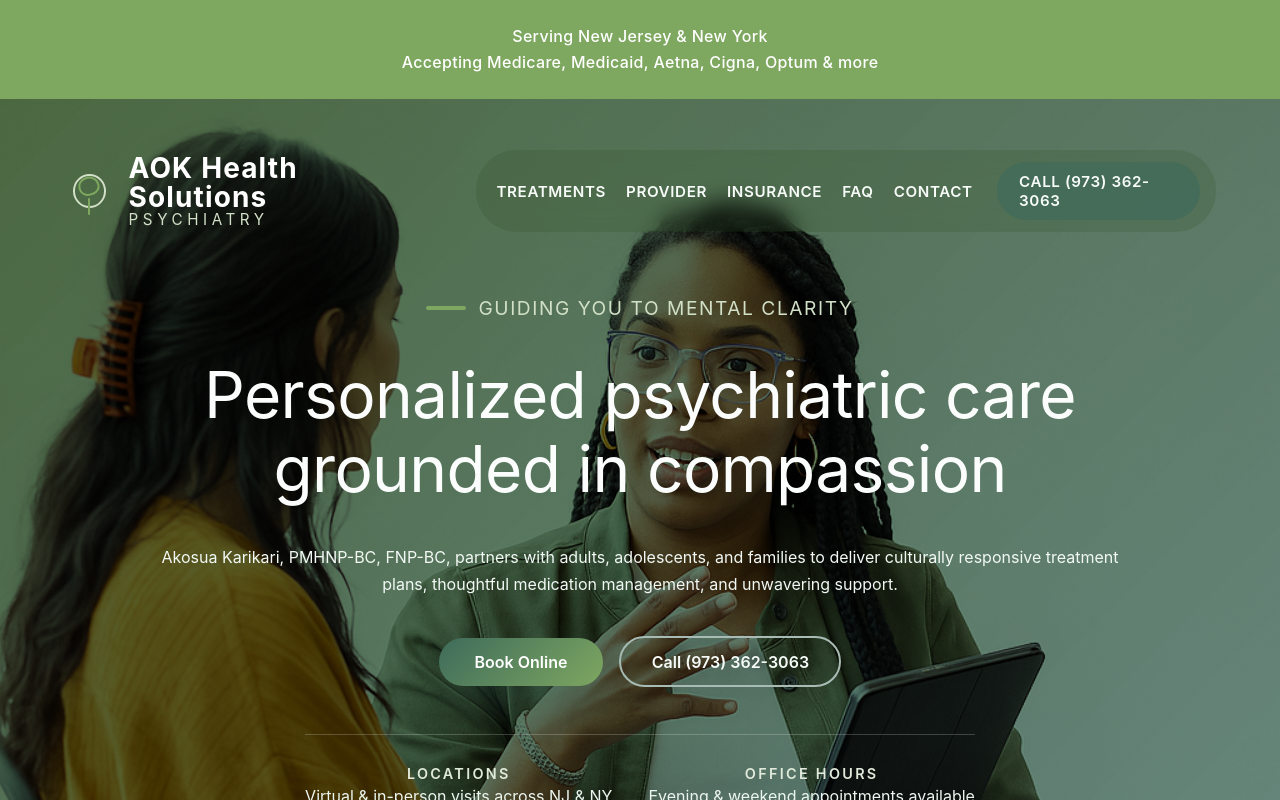
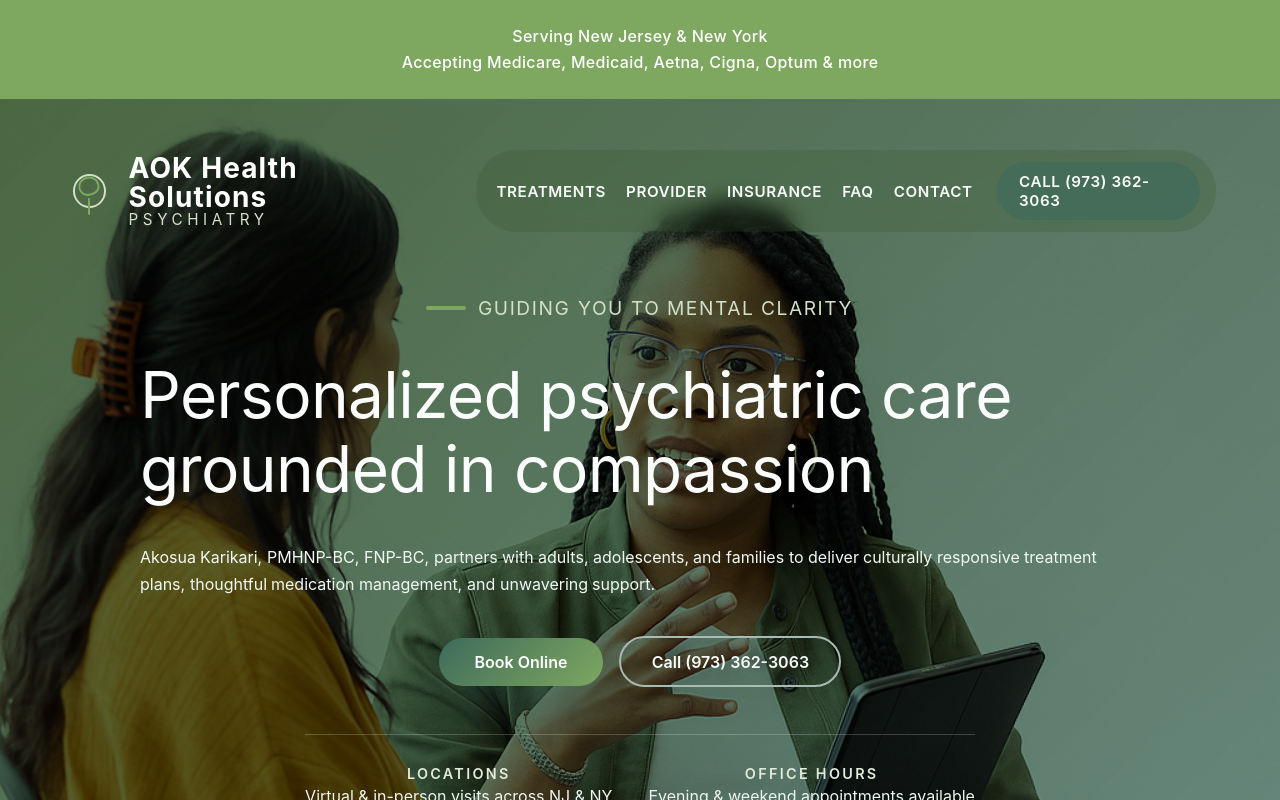
Before and after one commit to SalAkBuK/psych-websites, a Next.js app in the folder website-3/: page / in a window 1280 px wide. Shown: the top 800 px of the page. Built offline with nearby package versions, Linux system fonts and the light colour scheme.

Commit message:
feat(website-3): Add scroll-triggered card animations with AnimatedContent and GSAP

```diff
--- a/website-3/package.json
+++ b/website-3/package.json
@@ -15,6 +15,7 @@
   "dependencies": {
     "@gsap/react": "^2.1.2",
     "gsap": "^3.13.0",
+    "motion": "^12.23.24",
     "next": "^15.5.4",
     "react": "^19.2.0",
     "react-dom": "^19.2.0"
--- a/website-3/src/app/page.tsx
+++ b/website-3/src/app/page.tsx
@@ -1,5 +1,6 @@
 import Link from 'next/link'
 import Image from 'next/image'
+import BlurText from '@/components/BlurText/BlurText'
 import styles from './page.module.css'
 
 const navigationLinks = [
@@ -167,13 +168,31 @@
             <div className={styles.heroCopy} id="home">
               <span className={styles.heroEyebrow}>
                 <span className={styles.heroEyebrowAccent} aria-hidden="true" />
-                Guiding You to Mental Clarity
+                <BlurText
+                  text="Guiding You to Mental Clarity"
+                  delay={30}
+                  animateBy="words"
+                  direction="top"
+                  as="span"
+                />
               </span>
-              <h1>Personalized psychiatric care grounded in compassion</h1>
+              <h1>
+                <BlurText
+                  text="Personalized psychiatric care grounded in compassion"
+                  delay={50}
+                  animateBy="words"
+                  direction="top"
+                  as="span"
+                />
+              </h1>
               <p>
-                Akosua Karikari, PMHNP-BC, FNP-BC, partners with adults, adolescents, and families
-                to deliver culturally responsive treatment plans, thoughtful medication management,
-                and unwavering support.
+                <BlurText
+                  text="Akosua Karikari, PMHNP-BC, FNP-BC, partners with adults, adolescents, and families to deliver culturally responsive treatment plans, thoughtful medication management, and unwavering support."
+                  delay={30}
+                  animateBy="words"
+                  direction="top"
+                  as="span"
+                />
               </p>
               <div className={styles.heroActions}>
                 <Link
--- /dev/null
+++ b/website-3/src/components/BlurText/BlurText.tsx
@@ -0,0 +1,129 @@
+'use client';
+
+import { motion, Transition, Easing } from 'motion/react';
+import { useEffect, useRef, useState, useMemo } from 'react';
+
+type BlurTextProps = {
+  text?: string;
+  delay?: number;
+  className?: string;
+  animateBy?: 'words' | 'letters';
+  direction?: 'top' | 'bottom';
+  threshold?: number;
+  rootMargin?: string;
+  animationFrom?: Record<string, string | number>;
+  animationTo?: Array<Record<string, string | number>>;
+  easing?: Easing | Easing[];
+  onAnimationComplete?: () => void;
+  stepDuration?: number;
+  as?: 'p' | 'span' | 'div';
+};
+
+const buildKeyframes = (
+  from: Record<string, string | number>,
+  steps: Array<Record<string, string | number>>
+): Record<string, Array<string | number>> => {
+  const keys = new Set<string>([...Object.keys(from), ...steps.flatMap(s => Object.keys(s))]);
+
+  const keyframes: Record<string, Array<string | number>> = {};
+  keys.forEach(k => {
+    keyframes[k] = [from[k], ...steps.map(s => s[k])];
+  });
+  return keyframes;
+};
+
+const BlurText: React.FC<BlurTextProps> = ({
+  text = '',
+  delay = 200,
+  className = '',
+  animateBy = 'words',
+  direction = 'top',
+  threshold = 0.1,
+  rootMargin = '0px',
+  animationFrom,
+  animationTo,
+  easing = (t: number) => t,
+  onAnimationComplete,
+  stepDuration = 0.35,
+  as = 'p'
+}) => {
+  const elements = animateBy === 'words' ? text.split(' ') : text.split('');
+  const [inView, setInView] = useState(false);
+  const ref = useRef<HTMLElement>(null);
+
+  useEffect(() => {
+    if (!ref.current) return;
+    const observer = new IntersectionObserver(
+      ([entry]) => {
+        if (entry.isIntersecting) {
+          setInView(true);
+          observer.unobserve(ref.current as Element);
+        }
+      },
+      { threshold, rootMargin }
+    );
+    observer.observe(ref.current);
+    return () => observer.disconnect();
+  }, [threshold, rootMargin]);
+
+  const defaultFrom = useMemo(
+    () =>
+      direction === 'top' ? { filter: 'blur(10px)', opacity: 0, y: -50 } : { filter: 'blur(10px)', opacity: 0, y: 50 },
+    [direction]
+  );
+
+  const defaultTo = useMemo(
+    () => [
+      {
+        filter: 'blur(5px)',
+        opacity: 0.5,
+        y: direction === 'top' ? 5 : -5
+      },
+      { filter: 'blur(0px)', opacity: 1, y: 0 }
+    ],
+    [direction]
+  );
+
+  const fromSnapshot = animationFrom ?? defaultFrom;
+  const toSnapshots = animationTo ?? defaultTo;
+
+  const stepCount = toSnapshots.length + 1;
+  const totalDuration = stepDuration * (stepCount - 1);
+  const times = Array.from({ length: stepCount }, (_, i) => (stepCount === 1 ? 0 : i / (stepCount - 1)));
+
+  const Component = as;
+
+  return (
+    <Component ref={ref as any} className={`blur-text ${className}`} style={{ display: 'flex', flexWrap: 'wrap' }}>
+      {elements.map((segment, index) => {
+        const animateKeyframes = buildKeyframes(fromSnapshot, toSnapshots);
+
+        const spanTransition: Transition = {
+          duration: totalDuration,
+          times,
+          delay: (index * delay) / 1000,
+          ease: easing
+        };
+
+        return (
+          <motion.span
+            key={index}
+            initial={fromSnapshot}
+            animate={inView ? animateKeyframes : fromSnapshot}
+            transition={spanTransition}
+            onAnimationComplete={index === elements.length - 1 ? onAnimationComplete : undefined}
+            style={{
+              display: 'inline-block',
+              willChange: 'transform, filter, opacity'
+            }}
+          >
+            {segment === ' ' ? '\u00A0' : segment}
+            {animateBy === 'words' && index < elements.length - 1 && '\u00A0'}
+          </motion.span>
+        );
+      })}
+    </Component>
+  );
+};
+
+export default BlurText;
```
Also changed, not shown: 1 other file (tests, documents, lock files or other folders).
